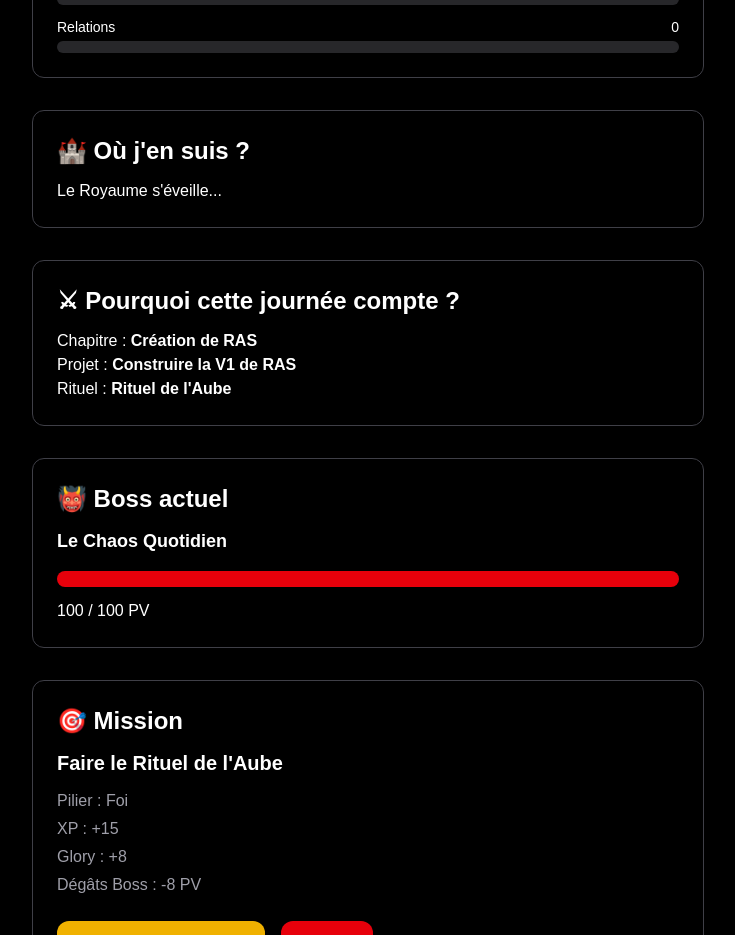
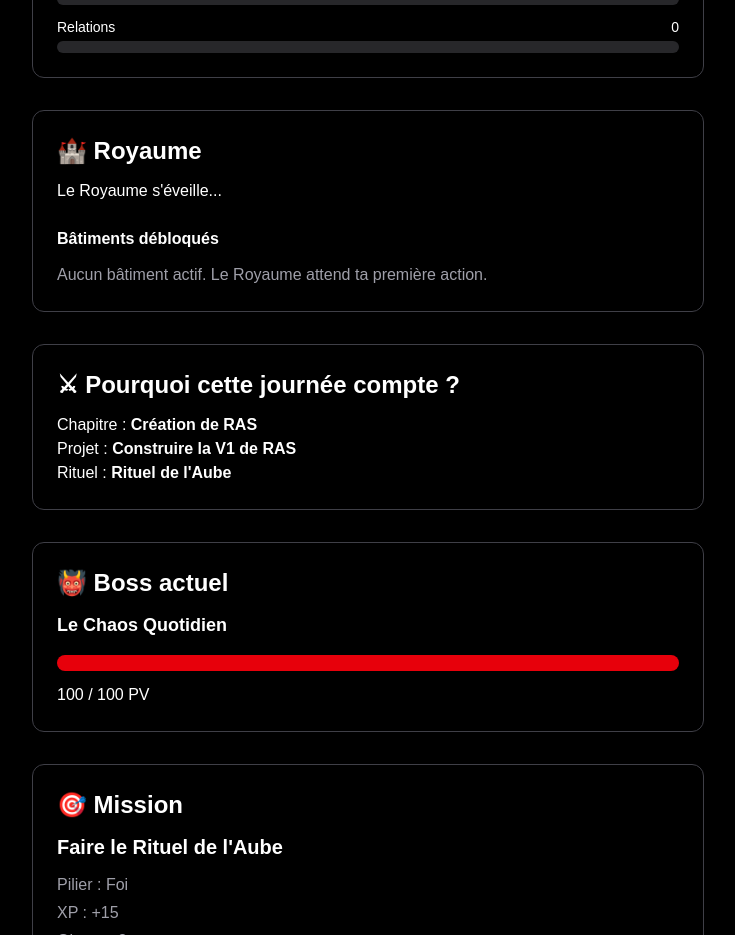
Before and after one commit to RobinWhitman/ras, a Next.js app: page / in a window 1280 px wide. Shown: the part 840-1775 px from the top of the page, without its empty margins (272-1007 px from the left). Built offline with nearby package versions, Linux system fonts and the light colour scheme.

Commit message:
Sprint 10 - Royaume evolutif

```diff
--- a/src/components/MorningCouncil.tsx
+++ b/src/components/MorningCouncil.tsx
@@ -1,6 +1,13 @@
 "use client";
 
-import { bosses, chapters, kingdom, projects, rituals } from "@/data/game";
+import {
+  bosses,
+  chapters,
+  kingdom,
+  kingdomBuildings,
+  projects,
+  rituals,
+} from "@/data/game";
 import { useGame } from "@/hooks/useGame";
 
 export default function MorningCouncil() {
@@ -26,6 +33,8 @@ export default function MorningCouncil() {
   const heroLevel = Math.floor(save.xp / 50) + 1;
   const currentLevelXp = save.xp % 50;
   const levelProgress = Math.round((currentLevelXp / 50) * 100);
+
+  const unlockedBuildings = pillarScores.filter((item) => item.score > 0);
 
   let dayState = "🌙 Repos";
   if (save.glory >= 5) dayState = "🛡 Solide";
@@ -83,8 +92,34 @@ export default function MorningCouncil() {
         </section>
 
         <section className="border border-zinc-700 rounded-xl p-6">
-          <h2 className="text-2xl font-bold mb-3">🏰 Où j'en suis ?</h2>
+          <h2 className="text-2xl font-bold mb-3">🏰 Royaume</h2>
           <p>{kingdom.state}</p>
+
+          <div className="mt-6">
+            <h3 className="font-semibold mb-3">Bâtiments débloqués</h3>
+
+            {unlockedBuildings.length === 0 ? (
+              <p className="text-zinc-400">
+                Aucun bâtiment actif. Le Royaume attend ta première action.
+              </p>
+            ) : (
+              <ul className="space-y-2">
+                {unlockedBuildings.map((item) => (
+                  <li
+                    key={item.pillar}
+                    className="border border-zinc-800 rounded-lg p-3"
+                  >
+                    <p className="font-semibold">
+                      {kingdomBuildings[item.pillar]}
+                    </p>
+                    <p className="text-zinc-400">
+                      Débloqué par le Pilier {item.pillar}
+                    </p>
+                  </li>
+                ))}
+              </ul>
+            )}
+          </div>
         </section>
 
         <section className="border border-zinc-700 rounded-xl p-6">
@@ -165,7 +200,9 @@ export default function MorningCouncil() {
           <h2 className="text-2xl font-bold mb-3">📖 Journal</h2>
 
           {save.completedMissions.length === 0 ? (
-            <p className="text-zinc-400">Aucune mission accomplie aujourd'hui.</p>
+            <p className="text-zinc-400">
+              Aucune mission accomplie aujourd'hui.
+            </p>
           ) : (
             <ul className="space-y-3">
               {save.completedMissions.map((mission) => (
--- a/src/data/game.ts
+++ b/src/data/game.ts
@@ -85,6 +85,16 @@ export const kingdom: Kingdom = {
   state: "Le Royaume s'éveille...",
 };
 
+export const kingdomBuildings = {
+  Force: "Arène d'entraînement",
+  Savoir: "Bibliothèque",
+  Discipline: "Tour de garde",
+  Santé: "Jardin des soins",
+  Leadership: "Salle du conseil",
+  Foi: "Chapelle",
+  Relations: "Place des alliés",
+};
+
 export const companion: Companion = {
   start: "Le Royaume attend ton premier pas.",
   success: "Bien. Le Royaume a senti ton action. Le Chaos recule.",
```
